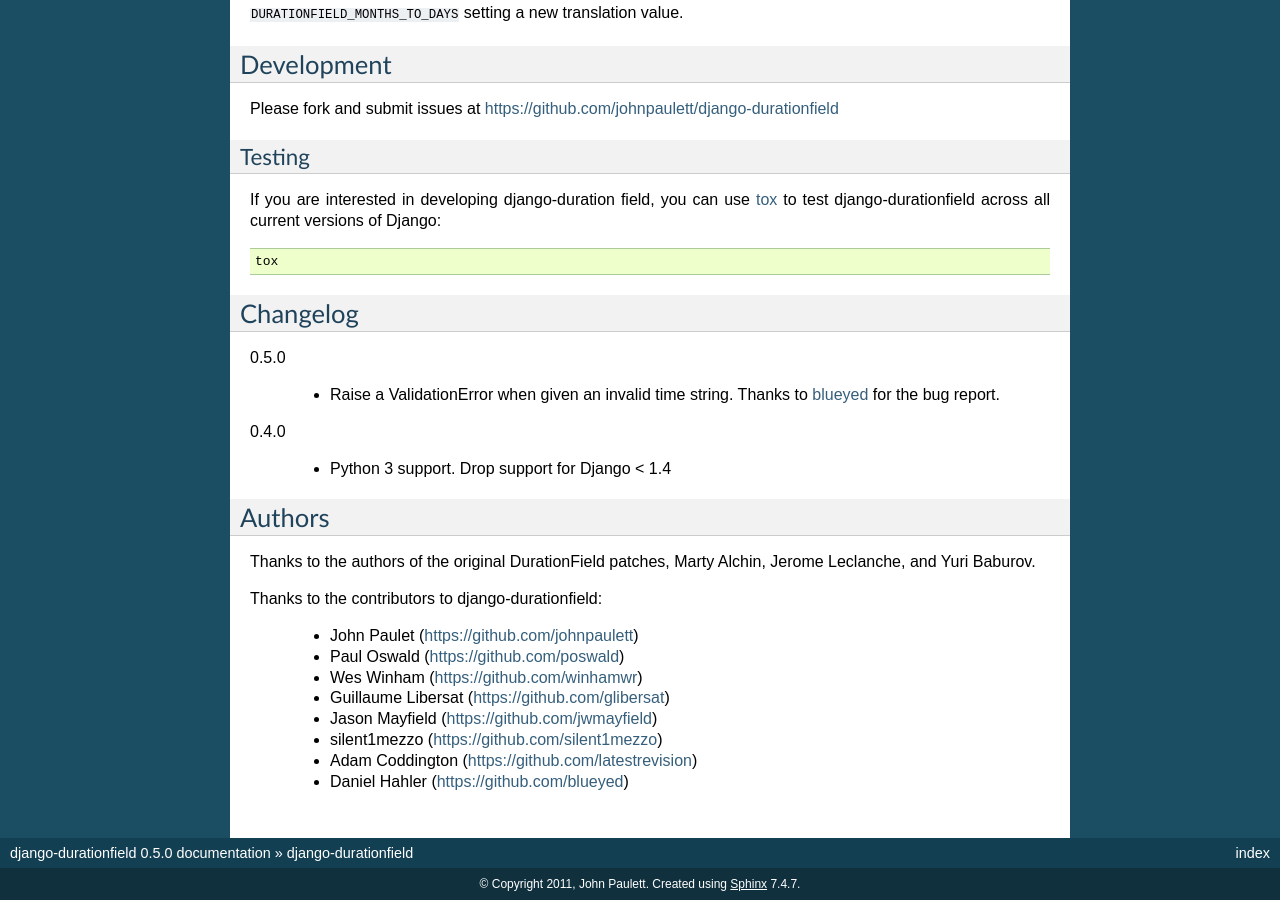
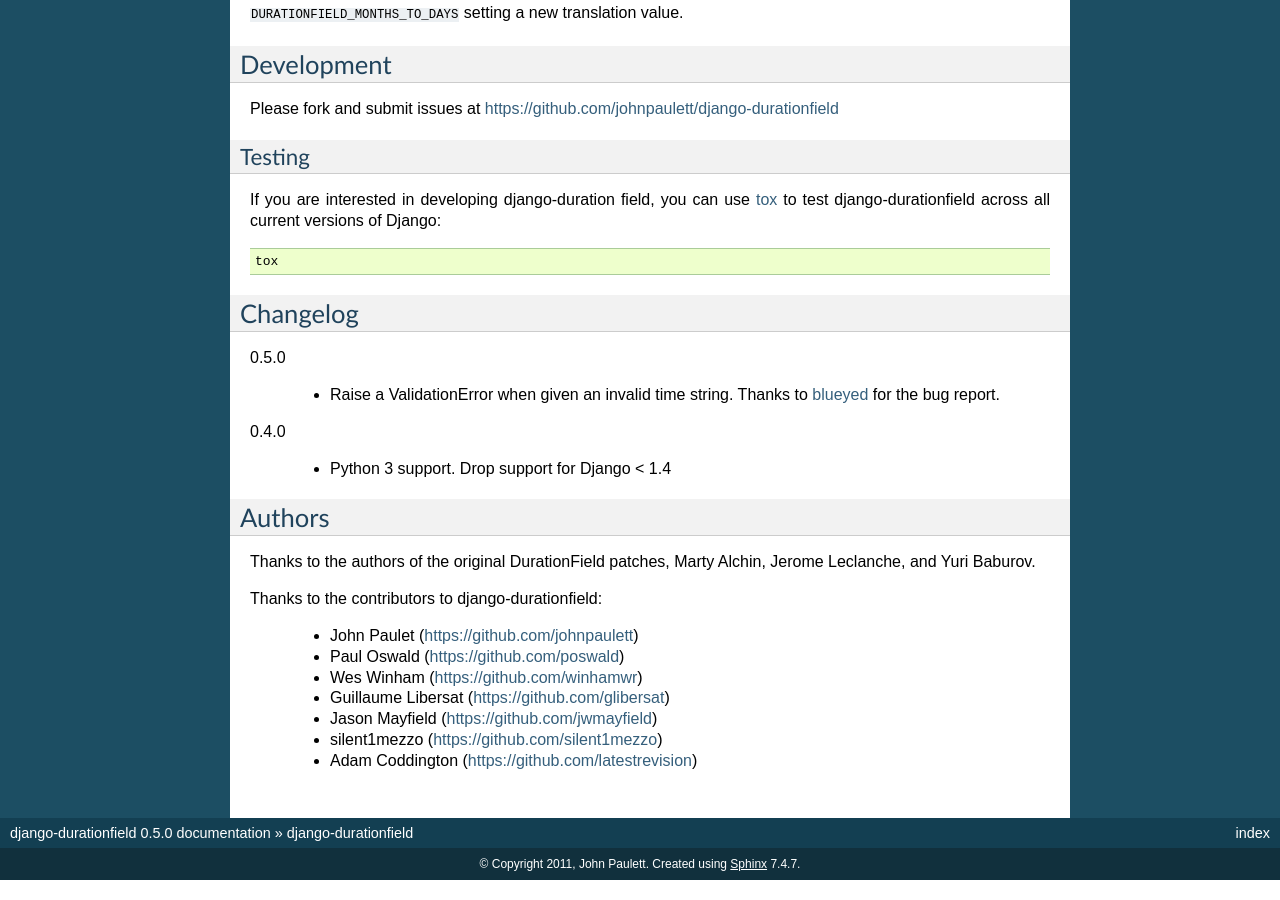
Before and after one commit to johnpaulett/django-durationfield, a Sphinx documentation site: the page built from docs/index.rst, in a window 1280 px wide and 900 px high, scrolled down 1986 px. Built offline with Sphinx 7.4.7, drawn with Linux system fonts in a browser that asks for light colours; formulas are drawn with MathJax 3.

Commit message:
Corrected author list (bug report provided, no code submitted).

```diff
--- a/docs/index.rst
+++ b/docs/index.rst
@@ -152,4 +152,3 @@
  * Jason Mayfield (https://github.com/jwmayfield)
  * silent1mezzo (https://github.com/silent1mezzo)
  * Adam Coddington (https://github.com/latestrevision)
- * Daniel Hahler (https://github.com/blueyed)
```
